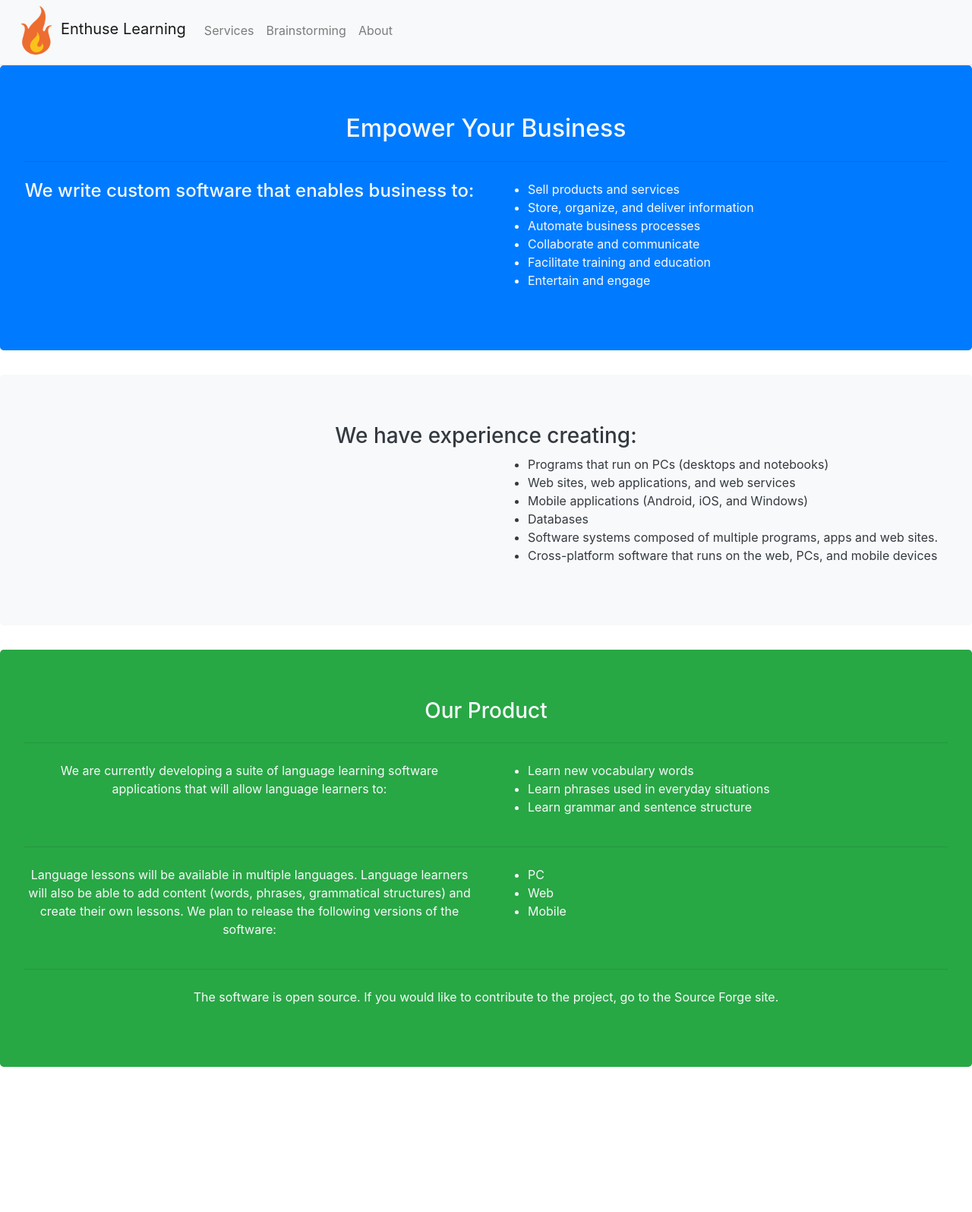
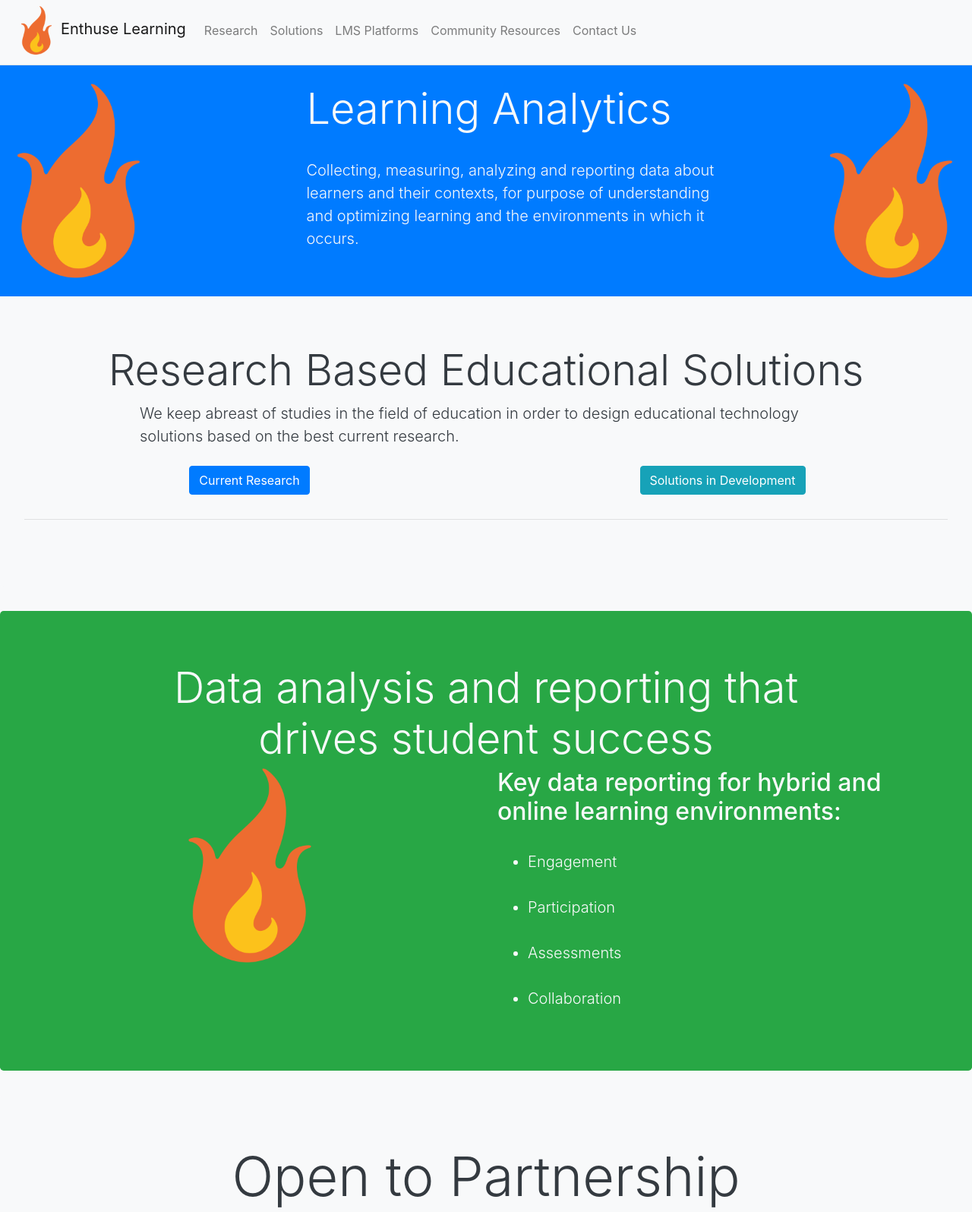
Before and after one commit to Zorch43/Enthuse-Learning-Site, a plain HTML site: page Index.html in a window 1280 px wide. Shown: the part 5-1600 px from the top of the page at 76% size. Before the commit the page ends 1441 px from the top, so only its background shows below. Drawn offline with Linux system fonts and the light colour scheme.

Commit message:
Home page updated
Changed the content and the layout to bring it in line with the updated
design document.  most images are placeholders

```diff
--- a/Index.html
+++ b/Index.html
@@ -11,7 +11,7 @@
 
     <title>Enthuse Software</title>
   </head>
-  <body>
+  <body class="bg-light">
 	<nav class="navbar navbar-expand-sm navbar-light bg-light sticky-top border-bottom">
 	  <a class="navbar-brand" href="index.html"><img src="EnthuseIcon.png" alt="Enthuse Learning Logo" height="64" width="64"/>Enthuse Learning</a>
 	  <button class="navbar-toggler" type="button" data-toggle="collapse" data-target="#navbarNav" aria-controls="navbarNav" aria-expanded="false" aria-label="Toggle navigation">
@@ -20,101 +20,227 @@
 	  <div class="collapse navbar-collapse" id="navbarNav">
 		<ul class="navbar-nav">
 		  <li class="nav-item">
-			<a class="nav-link" href="Services.html">Services</a>
+			<a class="nav-link" href="Research.html">Research</a>
 		  </li>
 		  <li class="nav-item">
-			<a class="nav-link" href="Brainstorming.html">Brainstorming</a>
+			<a class="nav-link" href="Solutions.html">Solutions</a>
 		  </li>
 		  <li class="nav-item">
-			<a class="nav-link" href="About.html">About</a>
+			<a class="nav-link" href="LMS-Platforms.html">LMS Platforms</a>
+		  </li>
+		  <li class="nav-item">
+			<a class="nav-link" href="CommunityResources.html">Community Resources</a>
+		  </li>
+		  <li class="nav-item">
+			<a class="nav-link" href="Contact.html">Contact Us</a>
 		  </li>
 		</ul>
 	  </div>
 	</nav>
 
-	<div class="jumbotron bg-primary text-light">
-		<h2 class="text-center">Empower Your Business</h2>
-		<hr class="my-4">
-		<div class="row">
-			<div class="col-sm text-center">
-				<h4>We write custom software that enables business to:</h4>
-				<!--TODO: add image-->
-			</div>
-			<div class="col-sm">
-				<ul class="">
-					<li>Sell products and services</li>
-					<li>Store, organize, and deliver information</li>
-					<li>Automate business processes</li>
-					<li>Collaborate and communicate</li>
-					<li>Facilitate training and education</li>
-					<li>Entertain and engage</li>
-				</ul>
+	<div id="marquee" class="carousel slide bg-primary text-light" data-ride="carousel">
+	  <div class="carousel-inner">
+		<div class="container carousel-item py-4 active">
+			<div class="row">
+				<div class="col-sm text-center align-middle">
+					<img class="align-middle" src="EnthuseIcon.png" alt="Enthuse Learning Logo" height="256" width="256"/>
+				</div>
+				<div class="col-sm align-middle">
+					<h4 class="display-4">Learning Analytics</h4>
+					<br/>
+					<p class="lead">
+						Collecting, measuring, analyzing and reporting data about
+						learners and their contexts, for purpose of understanding
+						and optimizing learning and the environments in which it
+						occurs.
+					</p>
+				</div>
 			</div>
 		</div>
+		<div class="container py-4 carousel-item">
+			<div class="row">
+				<div class="col-sm text-center align-middle">
+					<img src="EnthuseIcon.png" alt="Enthuse Learning Logo" height="256" width="256"/>
+				</div>
+				<div class="col-sm align-middle">
+					<h4 class="display-4">Student Engagement</h4>
+					<br/>
+					<p class="lead">
+						Attention, curiosity, interest, optimism, and passion
+						that students show when they are learning or being taught,
+						which extends to the level of motivation they have to learn
+						and progress in their education.
+					</p>
+				</div>
+			</div>
+		</div>
+		<div class="container py-4 carousel-item">
+		  <div class="row">
+				<div class="col-sm text-center align-middle">
+					<img src="EnthuseIcon.png" alt="Enthuse Learning Logo" height="256" width="256"/>
+				</div>
+				<div class="col-sm align-middle">
+					<h4 class="display-4">Progression and Completion</h4>
+					<br/>
+					<p class="lead">
+						Students persisting to completion of their educational
+						goals is a key gauge of student success, and therefore
+						institutional success.
+					</p>
+				</div>
+			</div>
+		</div>
+	  </div>
 	</div>
 
 	<div class="jumbotron bg-light text-dark">
-		<h3 class="text-center">We have experience creating:</h3>
+		<h2 class="text-center display-4">Research Based Educational Solutions</h2>
+		<div class="d-flex justify-content-center">
+			<p class="lead w-75">
+			We keep abreast of studies in the field of education in order
+			to design educational technology solutions based on the best
+			current research.
+			</p>
+		</div>
 		<div class="row">
-			<div class="col-sm">
+			<div class="col-sm d-flex justify-content-center">
+				<button type="button" class="btn btn-primary m-2">Current Research</button>
+			</div>
+			<div class="col-sm d-flex justify-content-center">
+				<button type="button" class="btn btn-info m-2">Solutions in Development</button>
+			</div>
+		</div>
+		<hr class="my-4">
+	</div>
 
+	<div class="jumbotron bg-success text-light">
+		<div class="d-flex justify-content-center">
+			<h3 class="text-center display-4 my-1 w-75">Data analysis and reporting that drives student success</h3>
+		</div>
+		<div class="row">
+			<div class="col-sm text-center">
+				<img src="EnthuseIcon.png" alt="Enthuse Learning Logo" height="256" width="256"/>
 			</div>
 			<div class="col-sm">
-				<ul>
-					<li>Programs that run on PCs (desktops and notebooks)</li>
-					<li>Web sites, web applications, and web services</li>
-					<li>Mobile applications (Android, iOS, and Windows)</li>
-					<li>Databases</li>
-					<li>Software systems composed of multiple programs, apps and web sites.</li>
-					<li>Cross-platform software that runs on the web, PCs, and mobile devices</li>
+				<h2 class="">Key data reporting for hybrid and online learning environments:</h2>
+				<br/>
+				<ul class="lead">
+					<li>Engagement</li>
+					<br/>
+					<li>Participation</li>
+					<br/>
+					<li>Assessments</li>
+					<br/>
+					<li>Collaboration</li>
 				</ul>
 			</div>
 		</div>
 
 	</div>
 
-	<div class="jumbotron bg-success text-light">
-		<h3 class="text-center">Our Product</h3>
-		<hr class="my-4">
+	<div class="jumbotron bg-light text-dark">
+		<h3 class="text-center display-3">Open to Partnership</h3>
+		<div class="d-flex justify-content-center">
+			<img src="EnthuseIcon.png" alt="Enthuse Learning Logo" height="256" width="256"/>
+		</div>
+		<p class="text-center lead">
+			If you have similar interests, contact us about collaborating on solutions:
+		</p>
+		<div class="d-flex justify-content-center">
+			<button type="button" class="btn btn-success m-2 d-inline">Contact Us</button>
+		</div>
+	</div>
+
+	<div class="jumbotron bg-info text-light">
 		<div class="row">
 			<div class="col-sm">
-				<p class="text-center">
-					We are currently developing a suite of language learning software applications
-					that will allow language learners to:
-				</p>
+				<img src="EnthuseIcon.png" alt="Enthuse Learning Logo" height="256" width="256"/>
 			</div>
-			<div class="col-sm">
-				<ul>
-					<li>Learn new vocabulary words</li>
-					<li>Learn phrases used in everyday situations</li>
-					<li>Learn grammar and sentence structure</li>
+			<div class="col-sm-8">
+				<h3 class="display-4">Making Sense out of Data</h3>
+				<ul class="lead">
+					<li>
+						Colleges and universities are collecting more data
+						than ever, but having data is one thing, making sense
+						of it is another. We are developing products that
+						move from reporting raw and sometimes old data to
+						real-time dashboards, relevant analytics, and
+						predictive models.
+					</li>
+					<br/>
+					<li>
+						Our data analysis and reporting tools will employ
+						current data science technology to summarize your
+						data, present insights in engaging ways and provide
+						dashboards to inform and empower students, faculty,
+						advisors and administrators.
+					</li>
+					<br/>
+					<li>
+						Our goal is to enable you to get the most out of your
+						data. We won’t just pull data from files and put it
+						into static reports.
+					</li>
 				</ul>
 			</div>
 		</div>
-		<hr class="my-4">
+		<div class="d-flex justify-content-end">
+			<button type="button" class="btn btn-light m-2 d-inline">Our data reporting product description</button>
+		</div>
+	</div>
+
+	<div class="jumbotron bg-light text-dark">
+		<h3 class="display-3 text-center">
+			Products that Work with your Platform
+		</h3>
+		<div class="d-flex justify-content-center">
+			<img src="EnthuseIcon.png" alt="Enthuse Learning Logo" height="256" width="256"/>
+		</div>
+		<p class="text-center lead">
+			Our products are designed to work with all of the major
+			LMS platforms such as Blackboard, Moodle, and Canvas. Our product
+			design philosophy is to work with open standards so that our
+			products have the widest possible range of interoperability with
+			other Ed Tech solutions.
+		</p>
+		<div class="d-flex justify-content-center">
+			<button type="button" class="btn btn-secondary m-2 d-inline">
+				The platforms we support
+			</button>
+		</div>
+	</div>
+
+	<footer class="jumbotron bg-dark text-muted">
 		<div class="row">
-			<div class="col-sm">
-				<p class="text-center">
-					Language lessons will be available in multiple languages.
-					Language learners will also be able to add content (words, phrases,
-					grammatical structures) and create their own lessons. We plan to release
-					the following versions of the software:
-				</p>
+			<div class="col-md-2 text-center">
+				<a class="navbar-brand text-light" href="index.html"><img src="EnthuseIcon.png" alt="Enthuse Learning Logo" height="64" width="64"/><br/>Enthuse Learning</a>
 			</div>
-			<div class="col-sm">
-				<ul>
-					<li>PC</li>
-					<li>Web</li>
-					<li>Mobile</li>
-				</ul>
+			<div class="col">
+				<div class="d-flex justify-content-around flex-wrap">
+					<a class="text-light" href="research.html">Research</a>
+					|
+					<a class="text-light" href="solutions.html">Solutions</a>
+					|
+					<a class="text-light" href="lms-platforms.html.html">LMS Platforms</a>
+					|
+					<a class="text-light" href="community-resources.html">Community Resources</a>
+					|
+					<a class="text-light" href="contact.html">Contact Us</a>
+				</div>
+				<br/>
+				<div class="d-flex justify-content-around flex-wrap">
+					<a href="index.html"><img src="EnthuseIcon.png" alt="Enthuse Learning Logo" height="64" width="64"/></a>
+					<a href="index.html"><img src="EnthuseIcon.png" alt="Enthuse Learning Logo" height="64" width="64"/></a>
+					<a href="index.html"><img src="EnthuseIcon.png" alt="Enthuse Learning Logo" height="64" width="64"/></a>
+					<a href="index.html"><img src="EnthuseIcon.png" alt="Enthuse Learning Logo" height="64" width="64"/></a>
+				</div>
 			</div>
 		</div>
-		<hr class="my-4">
-		<p class="text-center">
-			The software is open source. If you would like to contribute to the
-			project, go to the Source Forge site.
+		<br/>
+		<p class="text-right text-muted">
+			<em>&copy 2018 Enthuse Software</em>
 		</p>
-	</div>
+	</footer>
 
     <!-- Optional JavaScript -->
     <!-- jQuery first, then Popper.js, then Bootstrap JS -->
```
